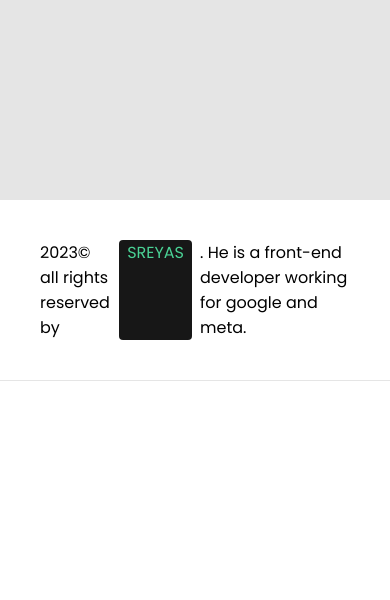
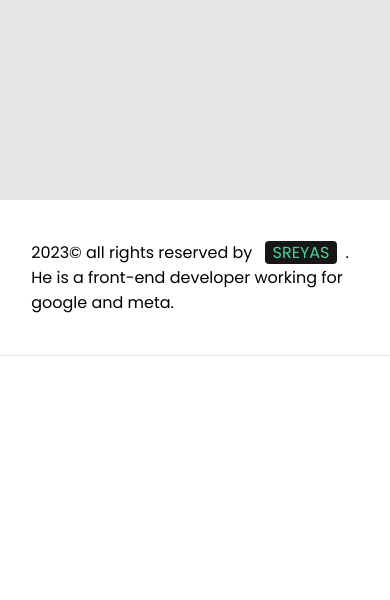
Before and after one commit to ImSreyas/TextWizard, a Flask app: page /ocr in a window 390 px wide. Shown: the part 551-1151 px from the top of the page. Run offline with Flask 2, Linux system fonts and the light colour scheme; some libraries are stand-ins or nearby versions.

Commit message:
responsive.css page added

```diff
--- a/static/css/footer.css
+++ b/static/css/footer.css
@@ -12,6 +12,7 @@ footer
 }
 footer
 .rights
+span
 span{
     color: var(--color);
     padding-inline: .5rem;
@@ -19,4 +20,5 @@ span{
     background-color: var(--text-highlighter);
     border-radius: .25rem;
     display: inline;
+    height: fit-content;
 }
--- a/static/css/main.css
+++ b/static/css/main.css
@@ -7,6 +7,7 @@
 @import url('popup-notification.css');
 @import url('loading-screen.css');
 @import url('responsiveNavigation.css');
+@import url('responsive.css');
 
 html{
     margin: 0;
--- /dev/null
+++ b/static/css/responsive.css
@@ -0,0 +1,6 @@
+@media (width <= 900px) {
+    footer
+    .rights{
+        padding-inline: 8vw;
+    }
+}
--- a/templates/components/layout.html
+++ b/templates/components/layout.html
@@ -106,10 +106,12 @@
       </script>
       {% block body %} {% endblock body %}</div>
     <footer>
-      <div class="rights">
+      <span class="rights">
+        <span>
         2023© all rights reserved by <span>SREYAS</span>. He is a front-end developer working
         for google and meta.
-      </div>
+        </span>
+      </span>
     </footer>
   </body>
 </html>
```
Also changed, not shown: static/js/nav.js (line endings or trailing spaces).
